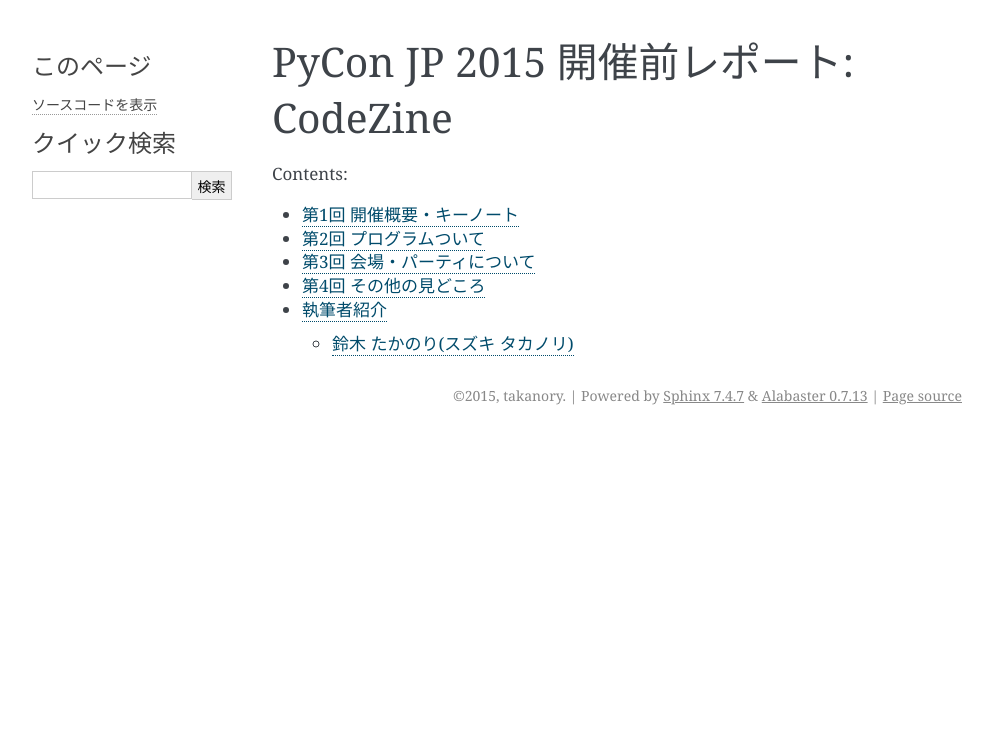
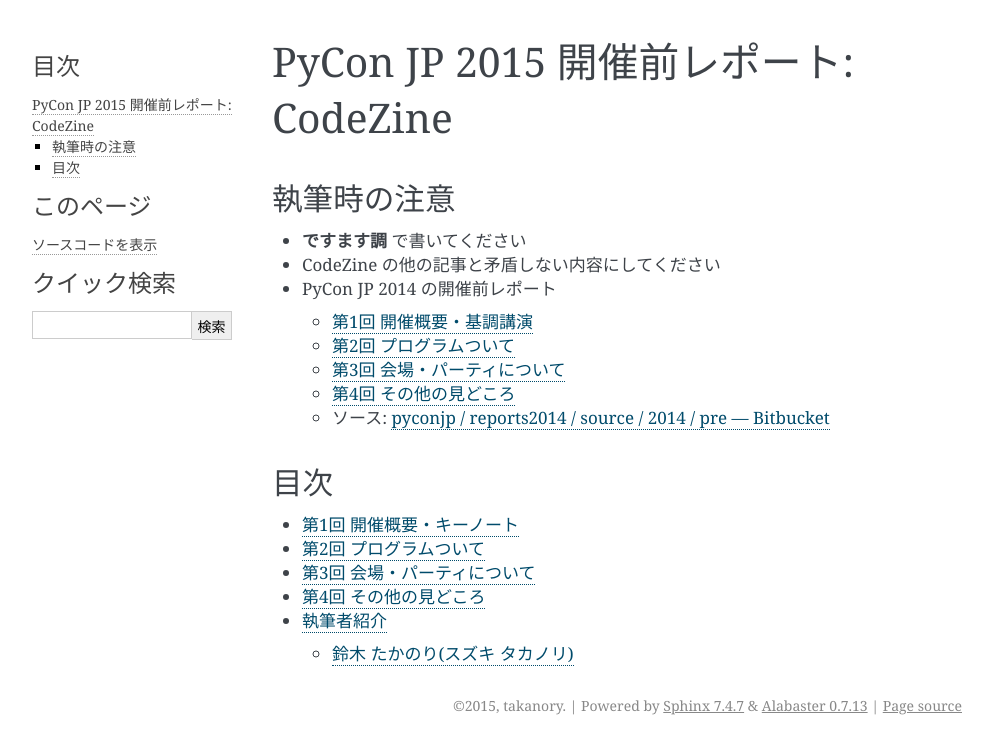
Before and after one commit to pyconjp/reports2015, a Sphinx documentation site: the page built from pre/source/index.rst, in a window 1280 px wide. Shown: the top 754 px of the page, without its empty margins (148-1141 px from the left). Built offline with Sphinx 7.4.7, drawn with Linux system fonts in a browser that asks for light colours.

Commit message:
HTJ-684 執筆時の注意を書いた

```diff
--- a/pre/source/index.rst
+++ b/pre/source/index.rst
@@ -3,10 +3,24 @@
    You can adapt this file completely to your liking, but it should at least
    contain the root `toctree` directive.
 
-PyCon JP 2015 開催前レポート: CodeZine
-==============================================================
+========================================
+ PyCon JP 2015 開催前レポート: CodeZine
+========================================
 
-Contents:
+執筆時の注意
+============
+- **ですます調** で書いてください
+- CodeZine の他の記事と矛盾しない内容にしてください
+- PyCon JP 2014 の開催前レポート
+
+  - `第1回 開催概要・基調講演 <http://codezine.jp/article/detail/7960>`_
+  - `第2回 プログラムついて <http://codezine.jp/article/detail/8006>`_
+  - `第3回 会場・パーティについて <http://codezine.jp/article/detail/8007>`_
+  - `第4回 その他の見どころ <http://codezine.jp/article/detail/8060>`_
+  - ソース: `pyconjp / reports2014 / source / 2014 / pre — Bitbucket <https://bitbucket.org/pyconjp/reports2014/src/ec236306c7a01fd85aab5f1c528cbf2283c9ea25/2014/pre/?at=default>`_
+
+目次
+====
 
 .. toctree::
    :maxdepth: 2
```
